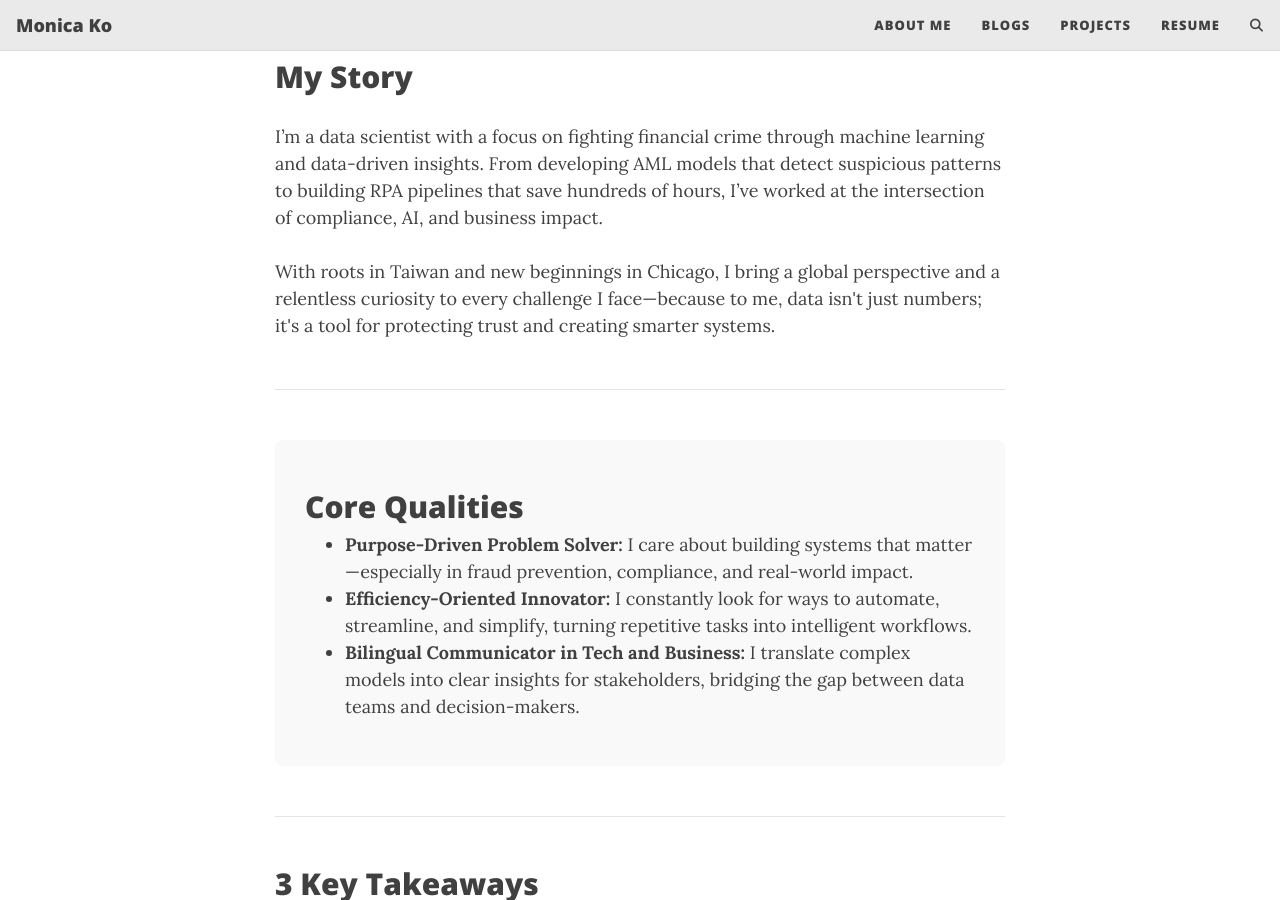
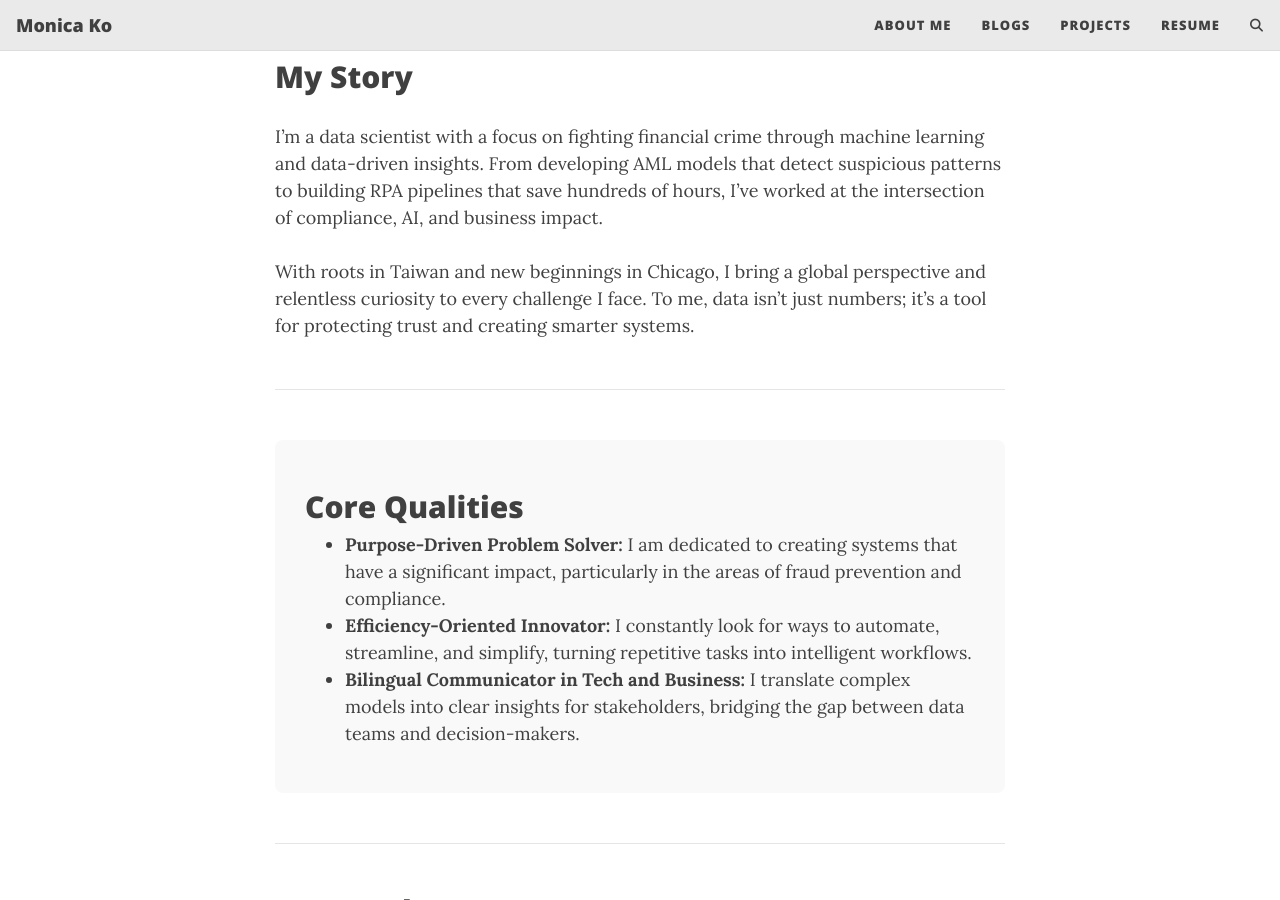
Before and after one commit to yuhsuanko/yuhsuanko.github.io, a Jekyll site: the page built from aboutme.md, in a window 1280 px wide and 900 px high, scrolled down 264 px. Built offline with Jekyll 4.4.1, drawn with Linux system fonts in a browser that asks for light colours; comment, search, counter and statistics services are not loaded.

Commit message:
Update aboutme.md

```diff
--- a/aboutme.md
+++ b/aboutme.md
@@ -8,7 +8,7 @@ subtitle: Hi
   <h2>My Story</h2>
   <p>
     I’m a data scientist with a focus on fighting financial crime through machine learning and data-driven insights. From developing AML models that detect suspicious patterns to building RPA pipelines that save hundreds of hours, I’ve worked at the intersection of compliance, AI, and business impact. <br><br>
-    With roots in Taiwan and new beginnings in Chicago, I bring a global perspective and a relentless curiosity to every challenge I face—because to me, data isn't just numbers; it's a tool for protecting trust and creating smarter systems.
+    With roots in Taiwan and new beginnings in Chicago, I bring a global perspective and relentless curiosity to every challenge I face. To me, data isn’t just numbers; it’s a tool for protecting trust and creating smarter systems.
   </p>
 </section>
 
@@ -17,7 +17,7 @@ subtitle: Hi
 <section style="background-color: #f9f9f9; padding: 30px; border-radius: 8px;">
   <h2>Core Qualities</h2>
   <ul>
-    <li><strong>Purpose-Driven Problem Solver:</strong> I care about building systems that matter—especially in fraud prevention, compliance, and real-world impact.</li>
+    <li><strong>Purpose-Driven Problem Solver:</strong> I am dedicated to creating systems that have a significant impact, particularly in the areas of fraud prevention and compliance.</li>
     <li><strong>Efficiency-Oriented Innovator:</strong> I constantly look for ways to automate, streamline, and simplify, turning repetitive tasks into intelligent workflows.</li>
     <li><strong>Bilingual Communicator in Tech and Business:</strong> I translate complex models into clear insights for stakeholders, bridging the gap between data teams and decision-makers.</li>
   </ul>
```
